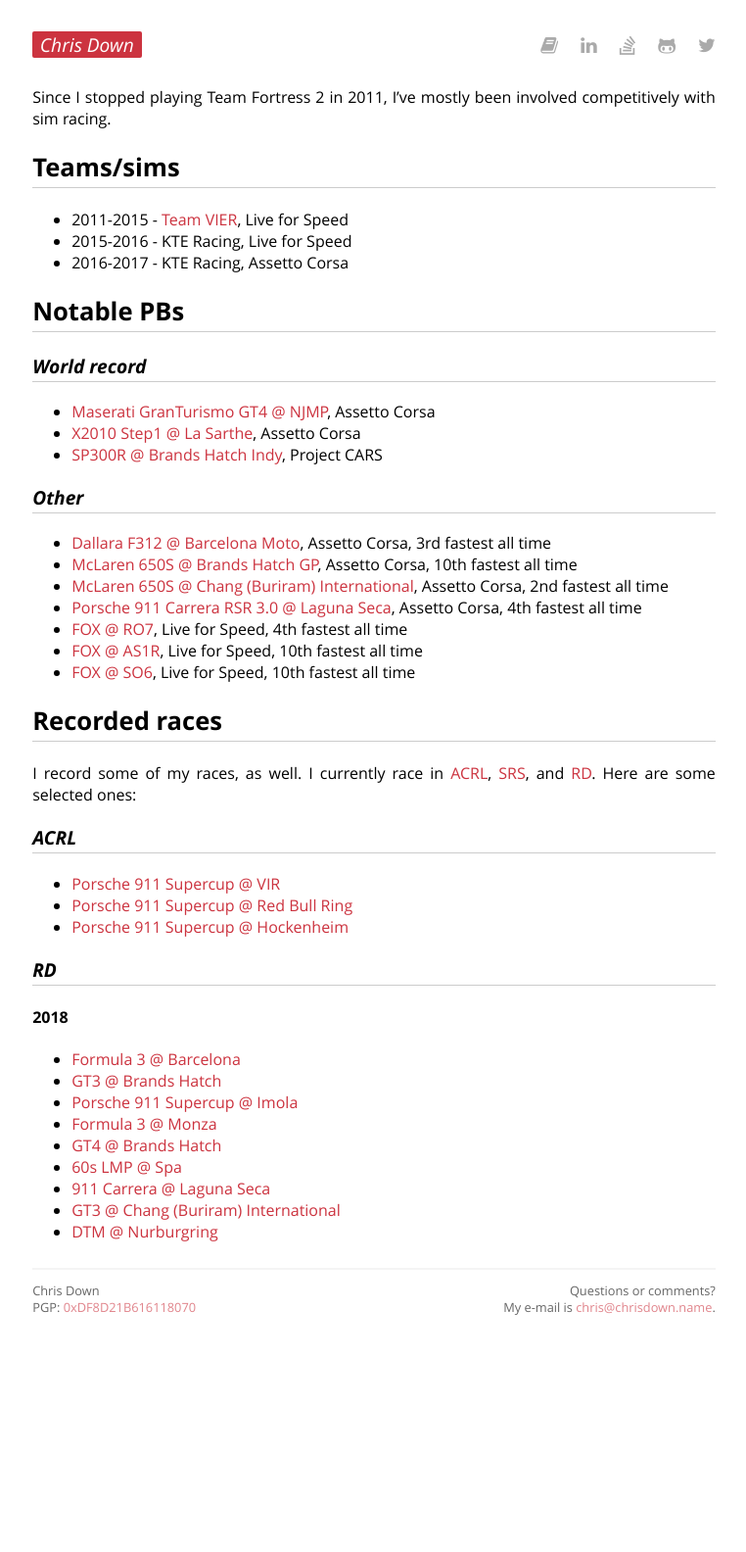
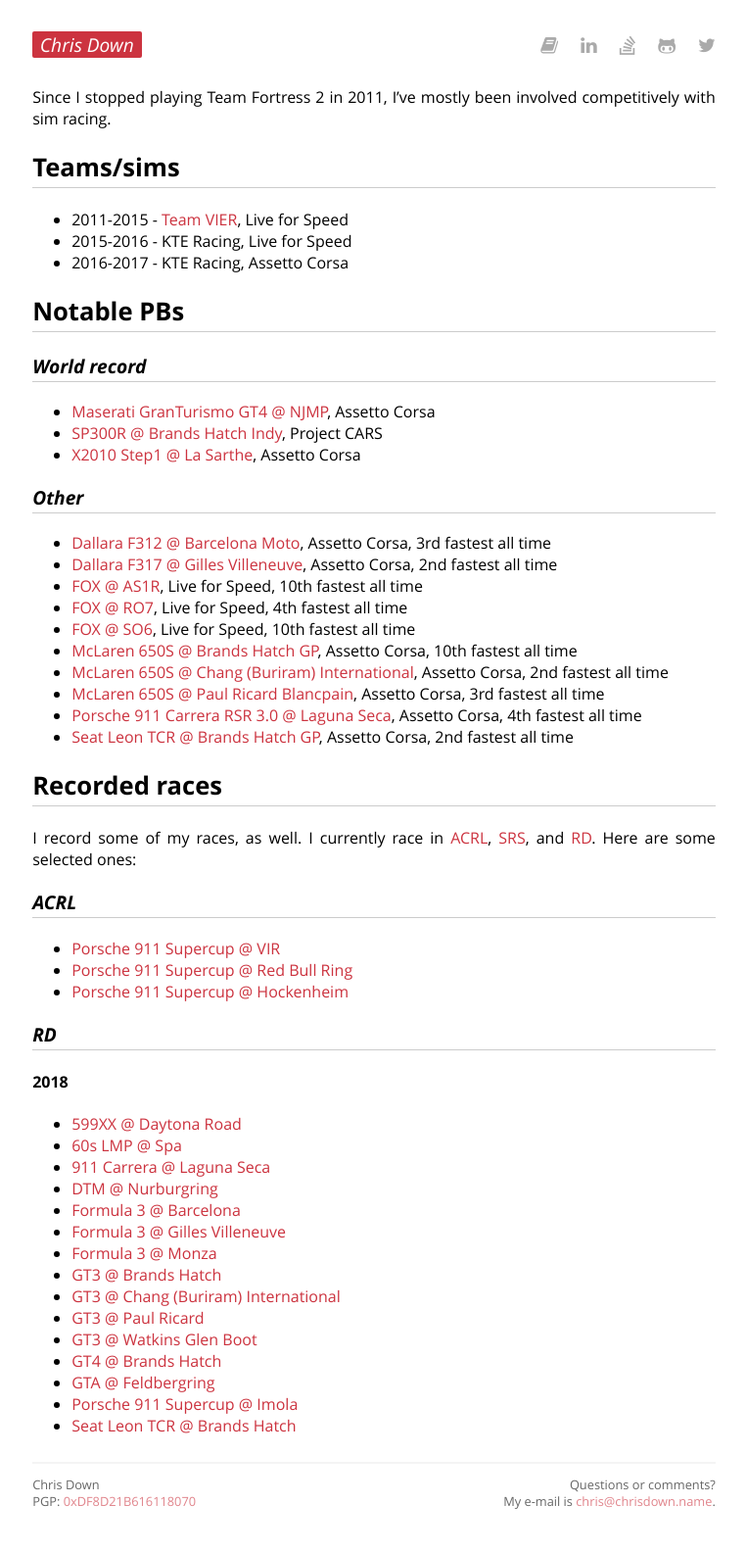
Before and after one commit to cdown/chrisdown.name, a Jekyll site: the page built from racing.md, in a window 1280 px wide. Shown: the whole page at 98% size, without its empty margins (258-1020 px from the left). Built offline with Jekyll 4.4.1, drawn with Linux system fonts in a browser that asks for light colours; before the commit the page ends 1386 px from its top, so only the background shows below that.

Commit message:
racing: Add new records + sort

```diff
--- a/racing.md
+++ b/racing.md
@@ -16,32 +16,22 @@ competitively with sim racing.
 
 ### World record
 
-- [Maserati GranTurismo GT4 @
-  NJMP](https://www.youtube.com/watch?v=-Dc0mfbhX8E), Assetto Corsa
-- [X2010 Step1 @ La Sarthe](https://www.youtube.com/watch?v=6gJL3ZT8fCo),
-  Assetto Corsa
-- [SP300R @ Brands Hatch Indy](https://www.youtube.com/watch?v=qvyPT3P8aHw),
-  Project CARS
+- [Maserati GranTurismo GT4 @ NJMP](https://www.youtube.com/watch?v=-Dc0mfbhX8E), Assetto Corsa
+- [SP300R @ Brands Hatch Indy](https://www.youtube.com/watch?v=qvyPT3P8aHw), Project CARS
+- [X2010 Step1 @ La Sarthe](https://www.youtube.com/watch?v=6gJL3ZT8fCo), Assetto Corsa
 
 ### Other
 
-- [Dallara F312 @ Barcelona Moto](https://www.youtube.com/watch?v=JLnOfKBerpc),
-  Assetto Corsa, 3rd fastest all time
-- [McLaren 650S @ Brands Hatch
-  GP](https://www.youtube.com/watch?v=cAo6T45IUGE), Assetto Corsa, 10th fastest
-  all time
-- [McLaren 650S @ Chang (Buriram)
-  International](https://www.youtube.com/watch?v=9xpdLmuXRYs), Assetto Corsa,
-  2nd fastest all time
-- [Porsche 911 Carrera RSR 3.0 @ Laguna
-  Seca](https://www.youtube.com/watch?v=cjzQoYVtUi8), Assetto Corsa, 4th
-  fastest all time
-- [FOX @ RO7](https://www.youtube.com/watch?v=wO0XxZdd-XQ), Live for Speed, 4th
-  fastest all time
-- [FOX @ AS1R](https://www.youtube.com/watch?v=bpRAhw2Phlc), Live for Speed,
-  10th fastest all time
-- [FOX @ SO6](https://www.youtube.com/watch?v=JFZJsbta5po), Live for Speed,
-  10th fastest all time
+- [Dallara F312 @ Barcelona Moto](https://www.youtube.com/watch?v=JLnOfKBerpc), Assetto Corsa, 3rd fastest all time
+- [Dallara F317 @ Gilles Villeneuve](https://www.youtube.com/watch?v=ybEdh1IlZfY), Assetto Corsa, 2nd fastest all time
+- [FOX @ AS1R](https://www.youtube.com/watch?v=bpRAhw2Phlc), Live for Speed, 10th fastest all time
+- [FOX @ RO7](https://www.youtube.com/watch?v=wO0XxZdd-XQ), Live for Speed, 4th fastest all time
+- [FOX @ SO6](https://www.youtube.com/watch?v=JFZJsbta5po), Live for Speed, 10th fastest all time
+- [McLaren 650S @ Brands Hatch GP](https://www.youtube.com/watch?v=cAo6T45IUGE), Assetto Corsa, 10th fastest all time
+- [McLaren 650S @ Chang (Buriram) International](https://www.youtube.com/watch?v=9xpdLmuXRYs), Assetto Corsa, 2nd fastest all time
+- [McLaren 650S @ Paul Ricard Blancpain](https://www.youtube.com/watch?v=XmMqyLV5Z5k), Assetto Corsa, 3rd fastest all time
+- [Porsche 911 Carrera RSR 3.0 @ Laguna Seca](https://www.youtube.com/watch?v=cjzQoYVtUi8), Assetto Corsa, 4th fastest all time
+- [Seat Leon TCR @ Brands Hatch GP](https://www.youtube.com/watch?v=ZULk1UoxBeI), Assetto Corsa, 2nd fastest all time
 
 ## Recorded races
 
@@ -61,14 +51,18 @@ Here are some selected ones:
 
 #### 2018
 
+- [599XX @ Daytona Road](https://www.youtube.com/watch?v=rfmC8BEI9Yw)
+- [60s LMP @ Spa](https://www.youtube.com/watch?v=ncaGx8nJC-A)
+- [911 Carrera @ Laguna Seca](https://www.youtube.com/watch?v=mVhwrII5F_w)
+- [DTM @ Nurburgring](https://www.youtube.com/watch?v=aJ7CUZadSyY)
 - [Formula 3 @ Barcelona](https://www.youtube.com/watch?v=3Bfn3qkzGRs)
+- [Formula 3 @ Gilles Villeneuve](https://www.youtube.com/watch?v=9tpiBxb743I)
+- [Formula 3 @ Monza](https://www.youtube.com/watch?v=Isg5zc-JMQg)
 - [GT3 @ Brands Hatch](https://www.youtube.com/watch?v=0w7eXvuIFWQ)
+- [GT3 @ Chang (Buriram) International](https://www.youtube.com/watch?v=F7-ztn30jYs)
+- [GT3 @ Paul Ricard](https://www.youtube.com/watch?v=AXTnM_iHSsE)
+- [GT3 @ Watkins Glen Boot](https://www.youtube.com/watch?v=mhe-b2D15wk)
+- [GT4 @ Brands Hatch](https://www.youtube.com/watch?v=eJ9YsVkOGDs)
+- [GTA @ Feldbergring](https://www.youtube.com/watch?v=JrilFgXe918)
 - [Porsche 911 Supercup @ Imola](https://www.youtube.com/watch?v=or8lJBGkA5Q)
-- [Formula 3 @ Monza](https://www.youtube.com/watch?v=Isg5zc-JMQg)
-- [GT4 @ Brands Hatch](https://www.youtube.com/watch?v=eJ9YsVkOGDs)
-- [60s LMP @ Spa](https://www.youtube.com/watch?v=ncaGx8nJC-A)
-- [911 Carrera @ Laguna
-  Seca](https://www.youtube.com/watch?v=mVhwrII5F_w)
-- [GT3 @ Chang (Buriram)
-  International](https://www.youtube.com/watch?v=F7-ztn30jYs)
-- [DTM @ Nurburgring](https://www.youtube.com/watch?v=aJ7CUZadSyY)
+- [Seat Leon TCR @ Brands Hatch](https://www.youtube.com/watch?v=UnoY-okv1oE)
```
